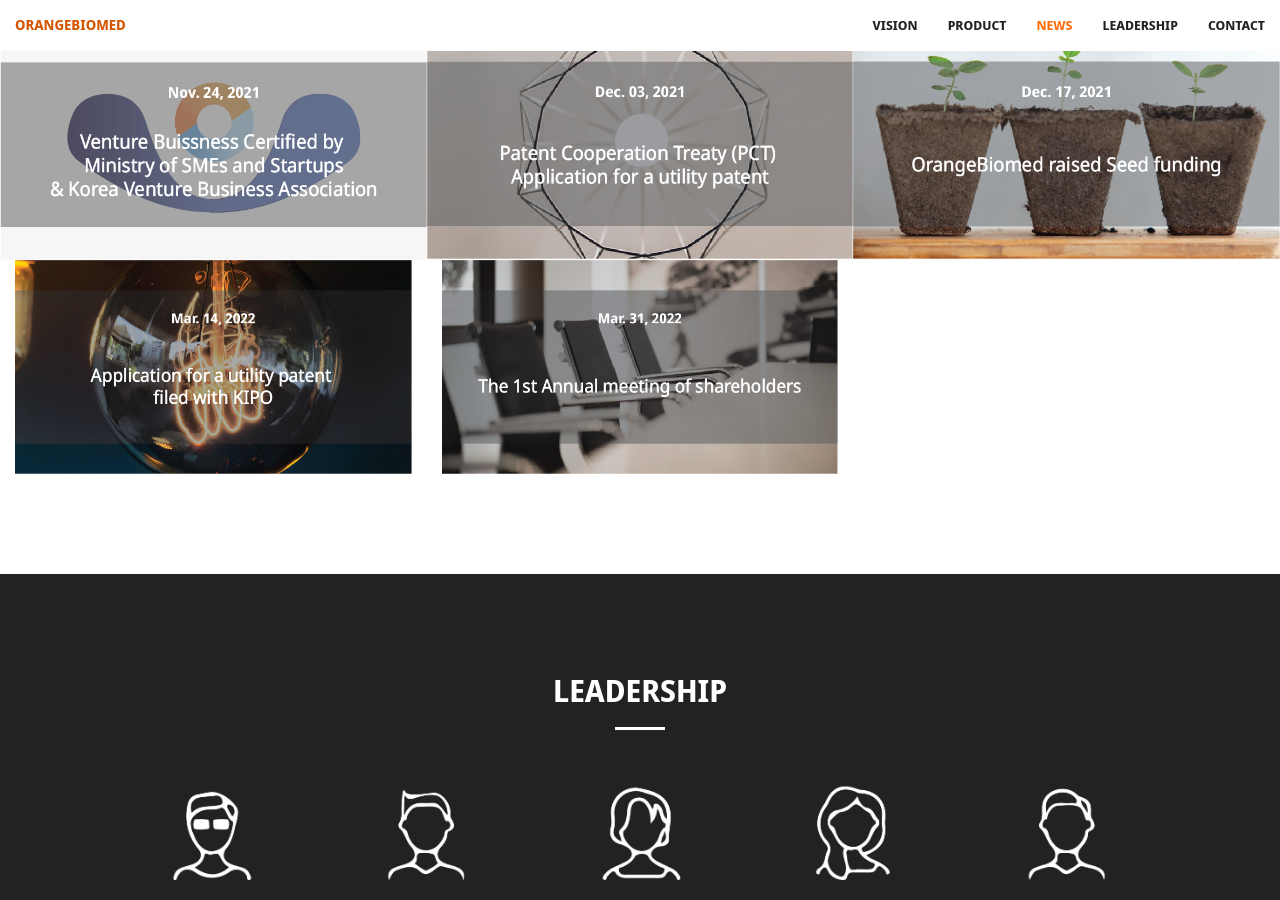
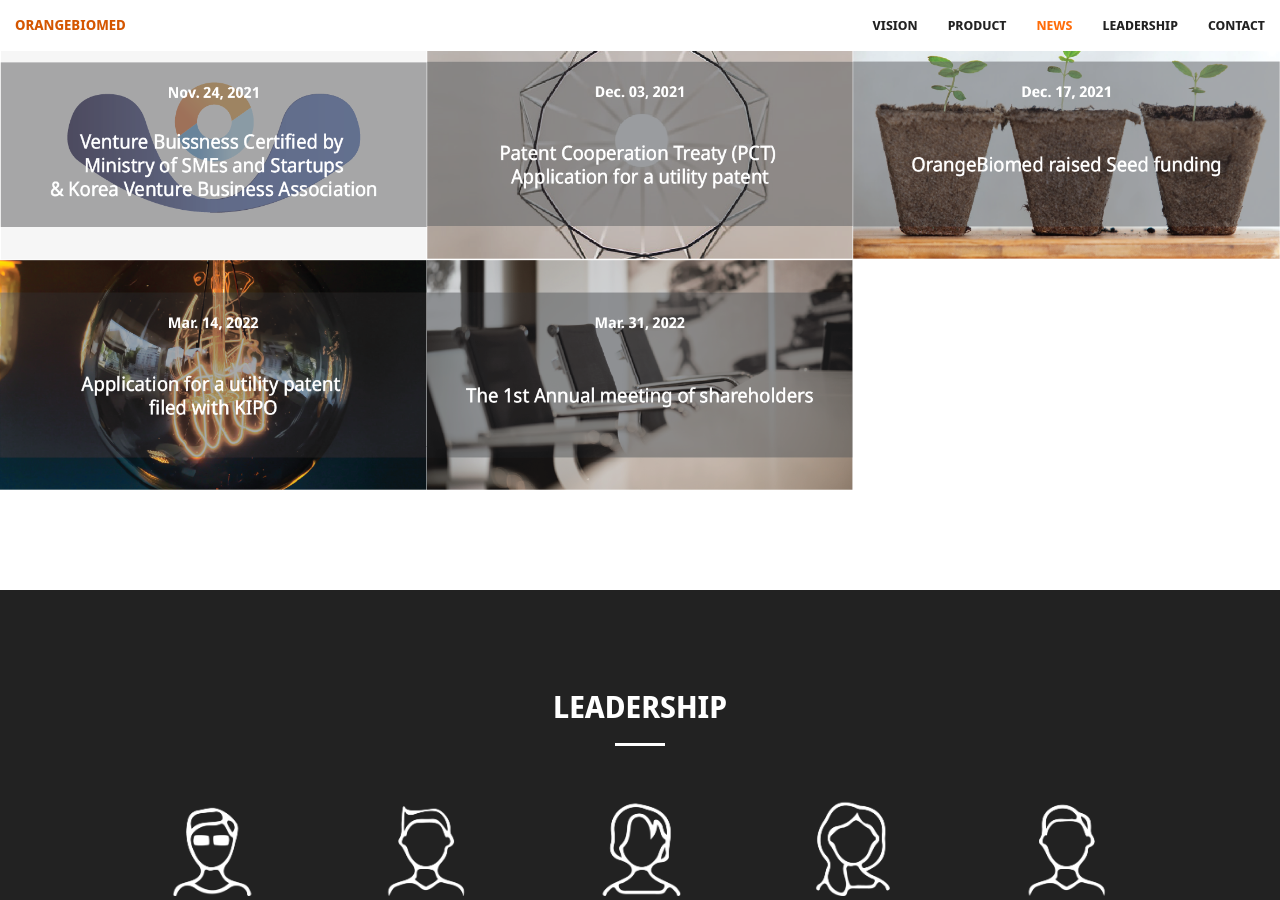
Before and after one commit to eunyoung-orange/Orange, a Jekyll site: the page built from index.html, in a window 1280 px wide and 900 px high, scrolled down 2271 px. Built offline with Jekyll 4.4.1, drawn with Linux system fonts in a browser that asks for light colours.

Commit message:
nogutter

```diff
--- a/_includes/portfolio.html
+++ b/_includes/portfolio.html
@@ -37,7 +37,7 @@
             </div>
 
         </div>
-        <div class="row justify-content-start">
+        <div class="row justify-content-start no-gutter">
             <div class="col-lg-4 col-sm-6">
                 <img src="../img/portfolio/7.png" class="img-responsive" alt="">
             </div>
```
